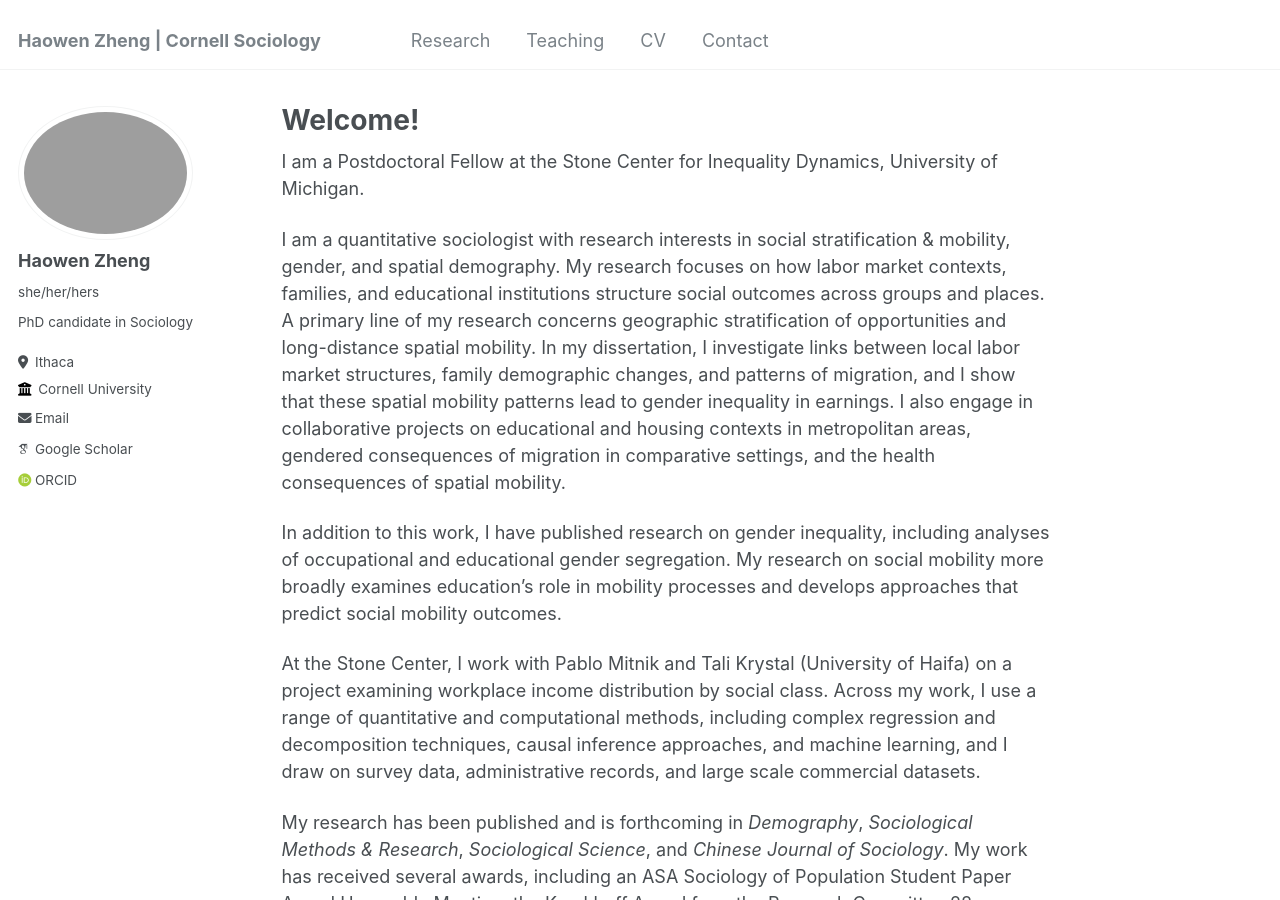
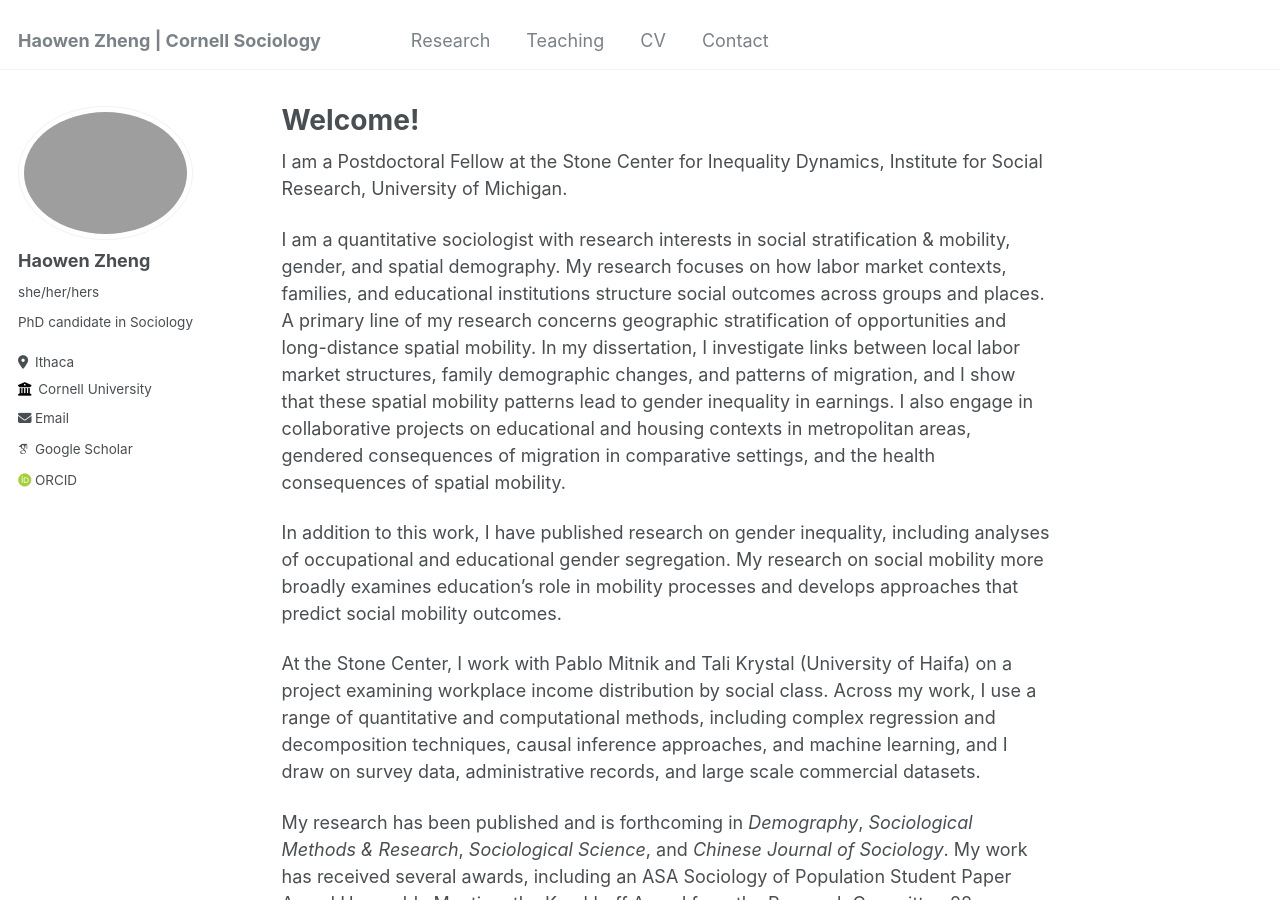
Before and after one commit to haowenzhg/haowenzhg.github.io, a Jekyll site: the page built from _pages/about.md, in a window 1280 px wide and 900 px high. Built offline with Jekyll 4.4.1, drawn with Linux system fonts in a browser that asks for light colours; some web fonts are replaced.

Commit message:
Update about.md
add ISR

```diff
--- a/_pages/about.md
+++ b/_pages/about.md
@@ -7,7 +7,7 @@ redirect_from:
   - /about.html
 ---
 
-I am a Postdoctoral Fellow at the Stone Center for Inequality Dynamics, University of Michigan.
+I am a Postdoctoral Fellow at the Stone Center for Inequality Dynamics, Institute for Social Research, University of Michigan.
 
 I am a quantitative sociologist with research interests in social stratification & mobility, gender, and spatial demography. My research focuses on how labor market contexts, families, and educational institutions structure social outcomes across groups and places. A primary line of my research concerns geographic stratification of opportunities and long-distance spatial mobility. In my dissertation, I investigate links between local labor market structures, family demographic changes, and patterns of migration, and I show that these spatial mobility patterns lead to gender inequality in earnings. I also engage in collaborative projects on educational and housing contexts in metropolitan areas, gendered consequences of migration in comparative settings, and the health consequences of spatial mobility.
 
```
